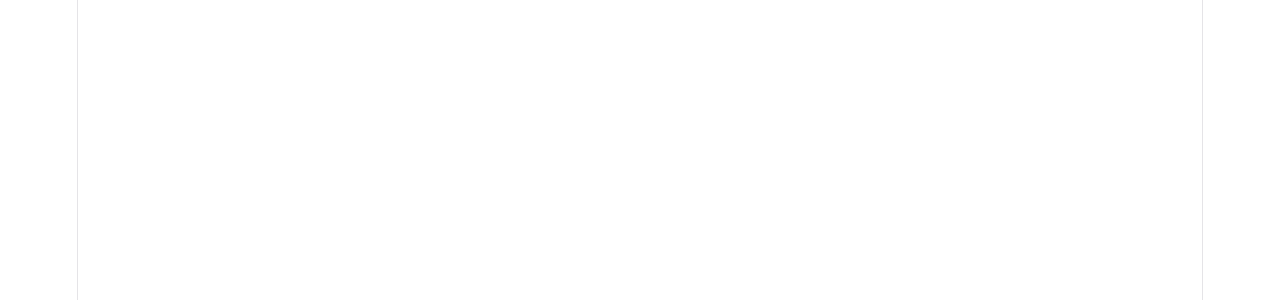
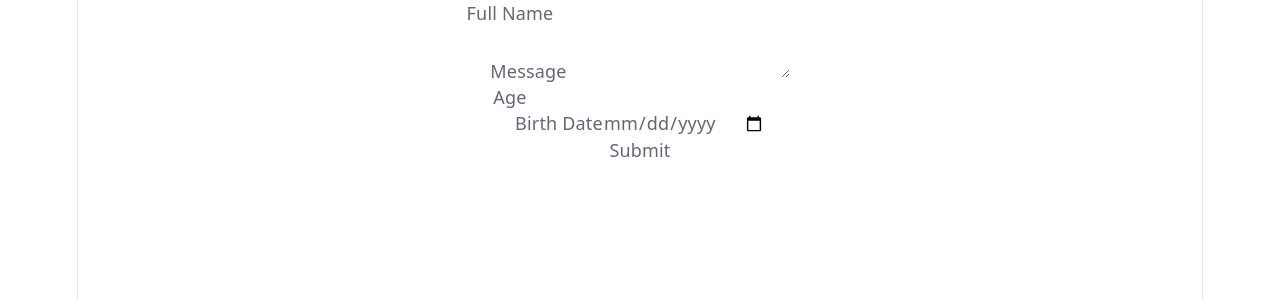
Before and after one commit to tarunsingh21126-jpg/FORMAIOP, a React app in the folder FRONTEND/: page / in a window 1280 px wide. Before the commit this address had no page. Shown: the top 300 px of the page. Built offline with nearby package versions, Linux system fonts and the light colour scheme; the HTML template or start-up script is replaced by a standard one.

Commit message:
feat: add dynamic form renderer

```diff
--- a/FRONTEND/package.json
+++ b/FRONTEND/package.json
@@ -14,6 +14,7 @@
     "lucide-react": "^1.31.0",
     "react": "^19.2.8",
     "react-dom": "^19.2.8",
+    "react-hook-form": "^7.85.0",
     "react-router-dom": "^7.18.2",
     "tailwindcss": "^4.3.3"
   },
--- a/FRONTEND/src/App.jsx
+++ b/FRONTEND/src/App.jsx
@@ -6,21 +6,49 @@
 import './App.css'
 import Signup from './COMPONENTS/Signup'
 import Login from "./COMPONENTS/Login";
+import DynamicForm from "./COMPONENTS/DynamicForm";
 
 
 function App() {
   const [count, setCount] = useState(0)
+  const formSchema = [
+  {
+    type: "text",
+    name: "fullName",
+    label: "Full Name",
+  },
+  {
+    type: "textarea",
+    name: "message",
+    label: "Message",
+  },
+  {
+    type: "number",
+    name: "age",
+    label: "Age",
+  },
+  {
+    type: "date",
+    name: "birthDate",
+    label: "Birth Date",
+  },
+];
 
   return (
 
 
     <Routes>
+      <Route path="/" element={<DynamicForm schema={formSchema} />} />
       <Route path="/login" element={<Login />} />
       <Route path="/signup" element={<Signup />} />
+      <Route
+        path="/dynamic-form"
+        element={<DynamicForm schema={formSchema} />}
+      />
     </Routes>
 
 
-  )
+  );
 }
 
-export default App
+export default App;
--- /dev/null
+++ b/FRONTEND/src/COMPONENTS/DynamicForm.jsx
@@ -0,0 +1,71 @@
+import { useForm } from "react-hook-form";
+
+function DynamicForm({ schema }) {
+  const {
+    register,
+    handleSubmit,
+  } = useForm();
+
+  const onSubmit = (data) => {
+    console.log("Form Data:", data);
+    alert("Form submitted successfully!");
+  };
+
+  return (
+    <form onSubmit={handleSubmit(onSubmit)}>
+      {schema.map((field) => {
+        switch (field.type) {
+          case "text":
+            return (
+              <div key={field.name}>
+                <label>{field.label}</label>
+                <input
+                  type="text"
+                  {...register(field.name)}
+                />
+              </div>
+            );
+
+          case "textarea":
+            return (
+              <div key={field.name}>
+                <label>{field.label}</label>
+                <textarea
+                  {...register(field.name)}
+                />
+              </div>
+            );
+
+          case "number":
+            return (
+              <div key={field.name}>
+                <label>{field.label}</label>
+                <input
+                  type="number"
+                  {...register(field.name)}
+                />
+              </div>
+            );
+
+          case "date":
+            return (
+              <div key={field.name}>
+                <label>{field.label}</label>
+                <input
+                  type="date"
+                  {...register(field.name)}
+                />
+              </div>
+            );
+
+          default:
+            return null;
+        }
+      })}
+
+      <button type="submit">Submit</button>
+    </form>
+  );
+}
+
+export default DynamicForm;
```
Also changed, not shown: 1 other file (tests, documents, lock files or other folders).
